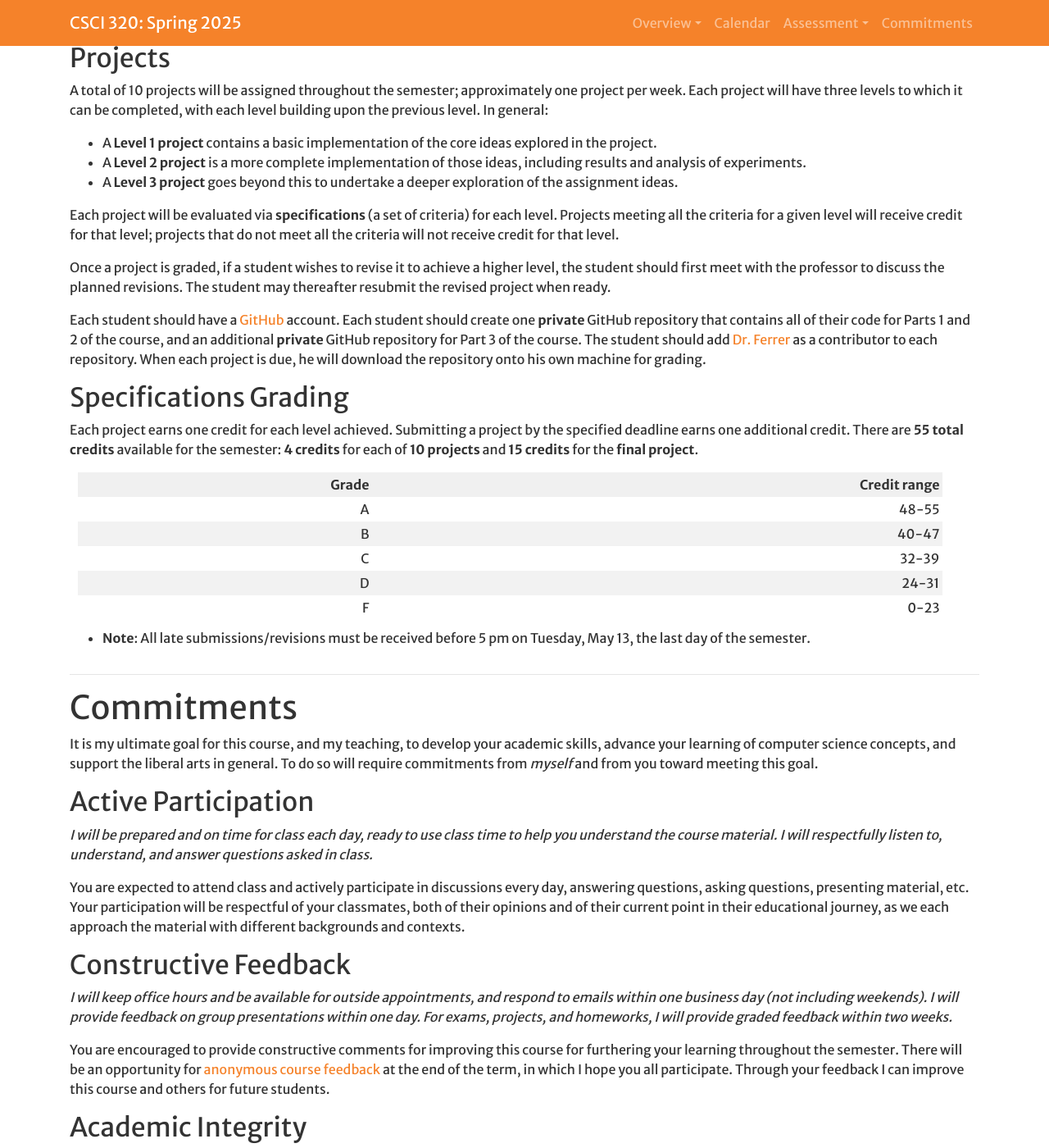
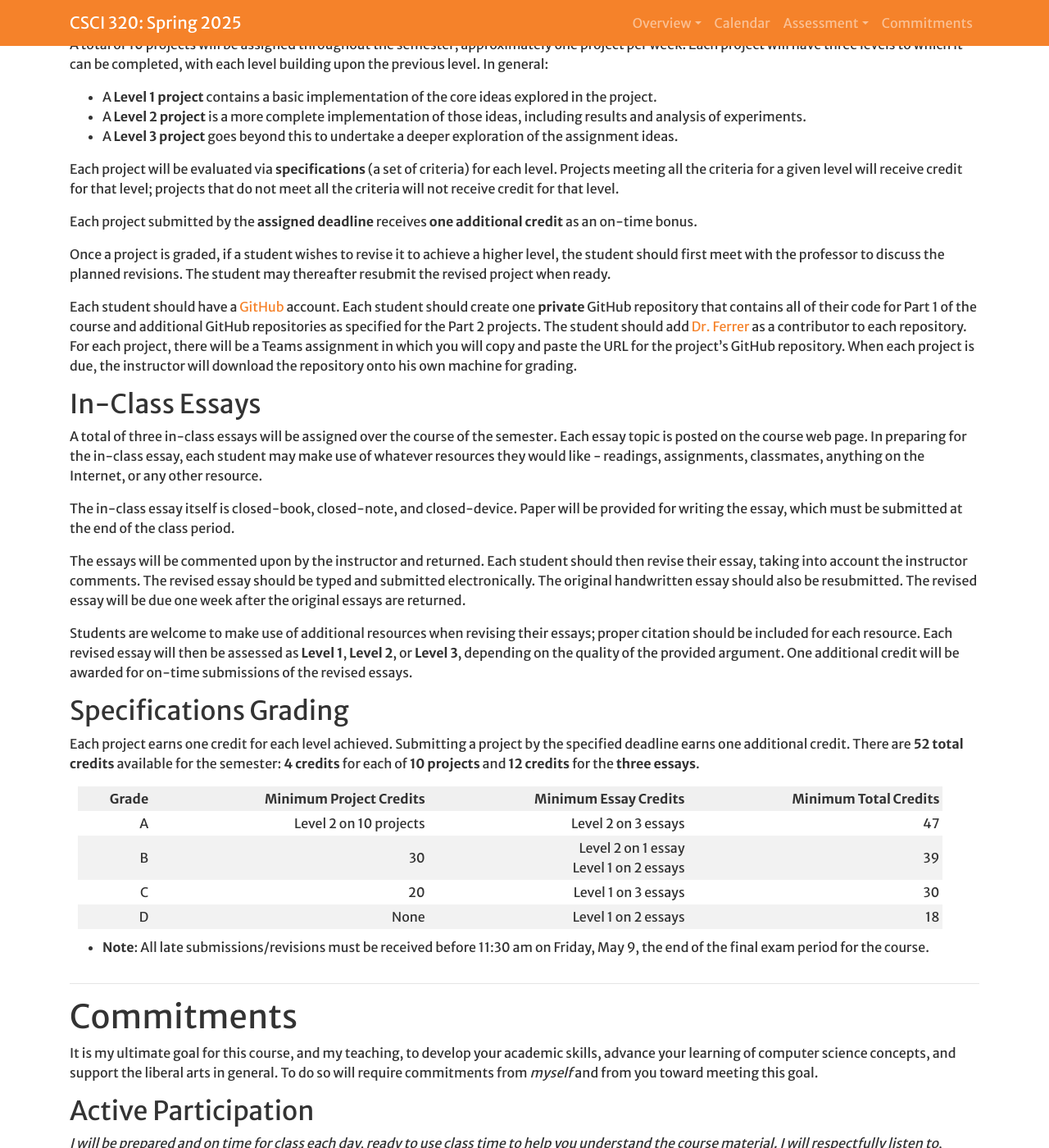
Before and after one commit to Hendrix-CS/csci320, a Jekyll site: the page built from index.md, in a window 1280 px wide and 1400 px high, scrolled down 4464 px. Shown: the whole window at 82% size. Built offline with Jekyll 4.4.1, drawn with Linux system fonts in a browser that asks for light colours; a script that is not in the unit is left out; our own code applies the rules of GitHub Pages for plain Markdown files; some of the changed text lies outside the part shown.

Commit message:
Finished syllabus draft

```diff
--- a/index.md
+++ b/index.md
@@ -100,14 +100,12 @@ Upon completing this course, our goal is for you to be able to:
 |      |
 | 4/28 | Mon | In-Class Essay 3: [The Kernel]({{site.baseurl}}/essays/essay3.html)
 | 4/30 | Wed | Free Software vs. Open Source<br>Return of the Mac<br>Microkernels |  |  |  |
-| 5/2  | Fri | Wrap-up |  |  |  |
+| 5/2  | Fri | Three Easy Pieces |  |  |  |
 |      |
 | 5/9  | Fri 8:30-11:30am | **No final exam** | | | All revised work |
 
 <hr>
 # <a name="assessment">Assessment</a>
-
-# TODO: CONTINUE REVISION HERE
 
 ## <a name="projects">Projects</a>
 
@@ -120,27 +118,50 @@ project per week. Each project will have three levels to which it can be complet
 Each project will be evaluated via **specifications** (a set of criteria) for each level. Projects meeting all the criteria for a
 given level will receive credit for that level; projects that do not meet all the criteria will not receive credit for that level.
 
+Each project submitted by the **assigned deadline** receives **one additional credit** as an on-time bonus.
+
 Once a project is graded, if a student wishes to revise it to achieve a higher level, the student should first meet with the
 professor to discuss the planned revisions. The student may thereafter resubmit the revised project when ready.
 
-Each student should have a [GitHub](https://github.com/) account. Each student should create one **private** GitHub repository that contains all of their code for Parts 1 and 2 of the course, and an additional **private** GitHub repository for Part 3 of the course.  The student should add [Dr. Ferrer](https://github.com/gjf2a) as
-a contributor to each repository. When each project is due, he will download the
-repository onto his own machine for grading.
+Each student should have a [GitHub](https://github.com/) account. Each student should create one **private** GitHub repository
+that contains all of their code for Part 1 of the course and additional GitHub repositories as
+specified for the Part 2 projects.  The student should add [Dr. Ferrer](https://github.com/gjf2a) as
+a contributor to each repository. For each project, there will be a Teams assignment in which
+you will copy and paste the URL for the project's GitHub repository. When each project is due,
+the instructor will download the repository onto his own machine for grading.
 
+## <a name="essays">In-Class Essays</a>
+
+A total of three in-class essays will be assigned over the course of the semester. Each essay
+topic is posted on the course web page. In preparing for the in-class essay, each student may
+make use of whatever resources they would like - readings, assignments, classmates, anything on
+the Internet, or any other resource.
+
+The in-class essay itself is closed-book, closed-note, and closed-device. Paper will be provided
+for writing the essay, which must be submitted at the end of the class period.
+
+The essays will be commented upon by the instructor and returned. Each student should then
+revise their essay, taking into account the instructor comments. The revised essay should be
+typed and submitted electronically. The original handwritten essay should also be resubmitted.
+The revised essay will be due one week after the original essays are returned.
+
+Students are welcome to make use of additional resources when revising their essays; proper
+citation should be included for each resource. Each revised essay will then be assessed as
+**Level 1**, **Level 2**, or **Level 3**, depending on the quality of the provided argument.
+One additional credit will be awarded for on-time submissions of the revised essays.
 
 ## <a name="grading">Specifications Grading</a>
 Each project earns one credit for each level achieved. Submitting a project by the specified deadline earns one additional credit.
-There are **55 total credits** available for the semester: **4 credits** for each of **10 projects** and **15 credits** for the
-**final project**.
+There are **52 total credits** available for the semester: **4 credits** for each of **10 projects** and **12 credits** for the
+**three essays**.
 
-| Grade | Credit range |
-| ----: | -----------: |
-| A     | 48-55        |
-| B     | 40-47        |
-| C     | 32-39        |
-| D     | 24-31        |
-| F     | 0-23         |
+| Grade | Minimum Project Credits | Minimum Essay Credits | Minimum Total Credits |
+| ----: | ----------------------: | --------------------: | --------------------: |
+| A     | Level 2 on 10 projects  | Level 2 on 3 essays   | 47                    |
+| B     | 30                      | Level 2 on 1 essay<br>Level 1 on 2 essays   | 39                    |
+| C     | 20                      | Level 1 on 3 essays   | 30                    |
+| D     | None                    | Level 1 on 2 essays    | 18                    |
 
 
-* **Note**: All late submissions/revisions must be received before 5 pm on Tuesday,
-  May 13, the last day of the semester.
+* **Note**: All late submissions/revisions must be received before 11:30 am on Friday,
+  May 9, the end of the final exam period for the course.
```
